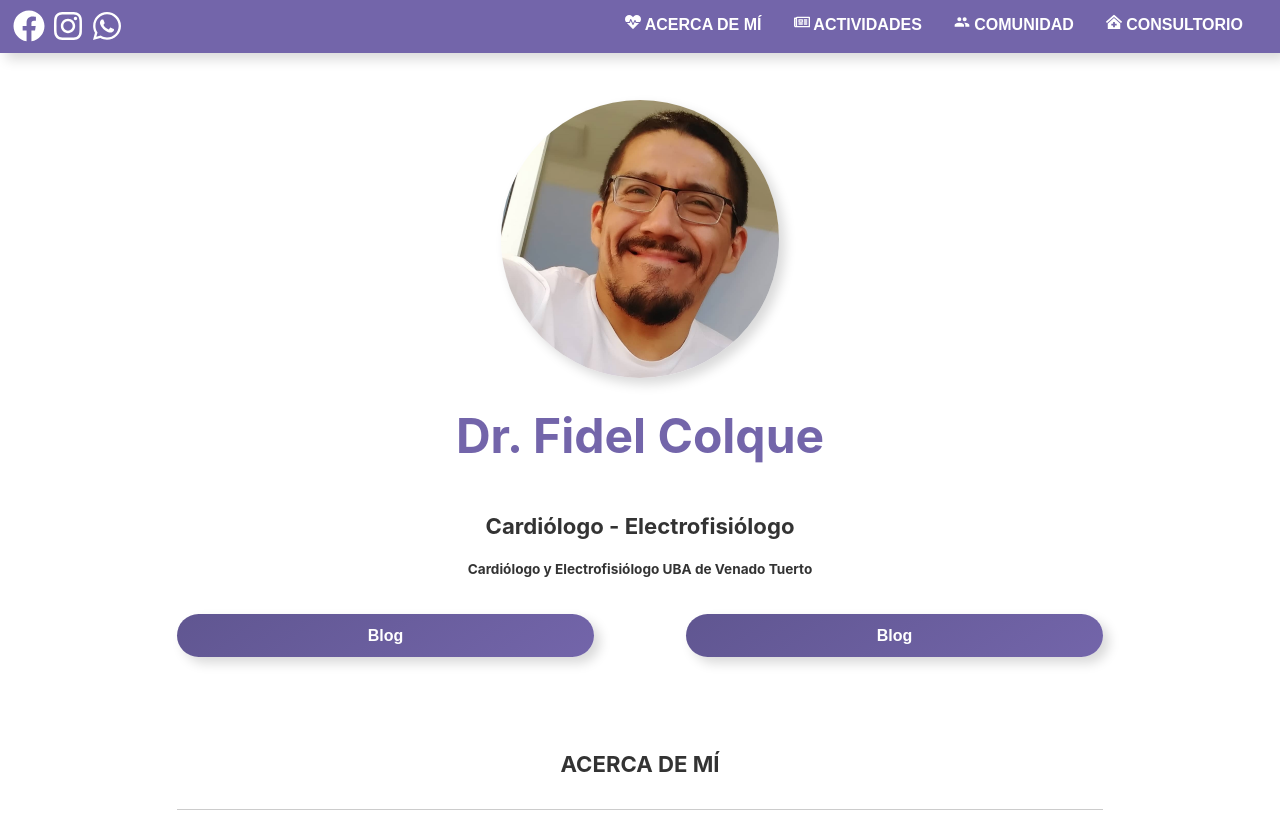
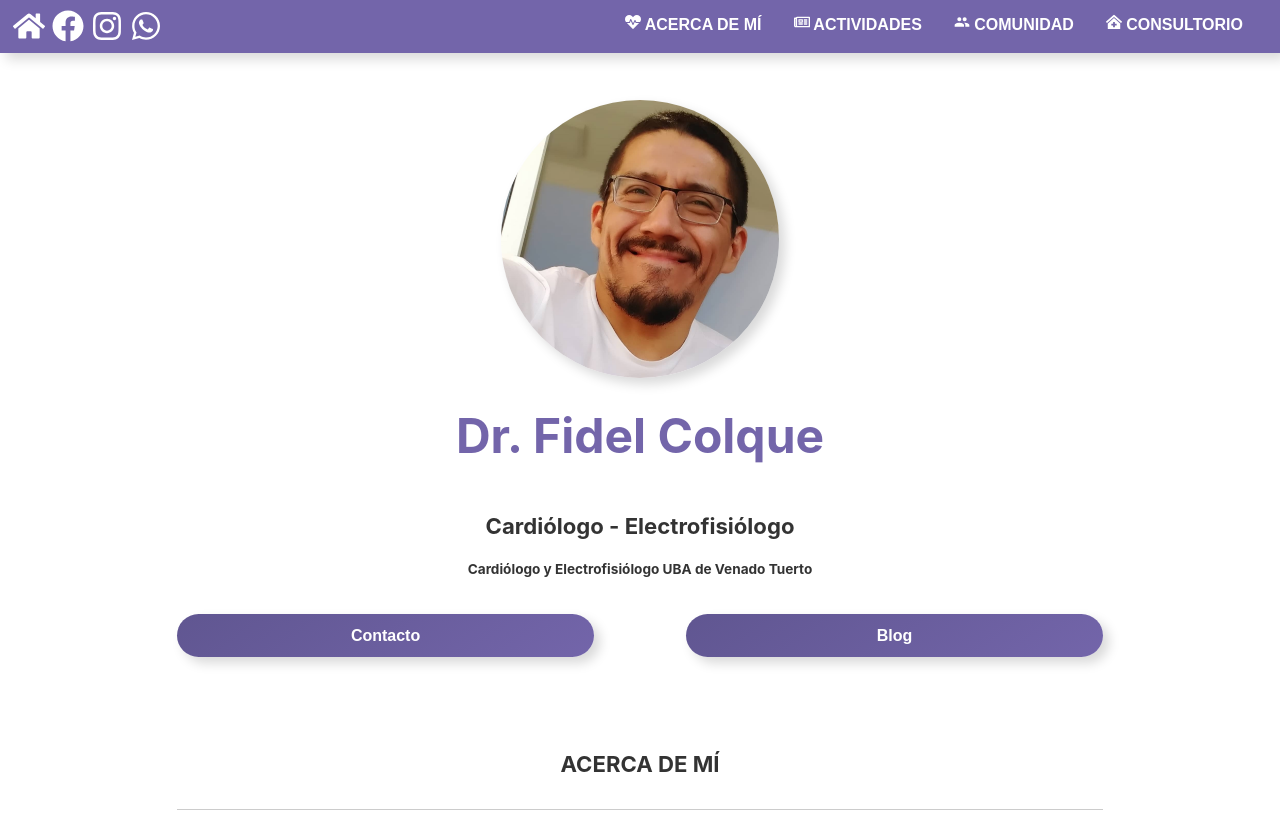
Before and after one commit to elraffa/colque, a Gatsby site: page / in a window 1280 px wide. Shown: the top 813 px of the page. Built offline with nearby package versions, Linux system fonts and the light colour scheme; Gatsby itself is replaced by a stand-in of ours; a web font is replaced by a local one.

Commit message:
new header stuff

```diff
--- a/src/components/header.js
+++ b/src/components/header.js
@@ -156,7 +156,7 @@ const Header = ({ siteTitle, siteDescription, siteTag }) => {
         >
           <Button
             buttonClass={"button-neu"}
-            buttonContent={"Blog"}
+            buttonContent={"Contacto"}
             buttonLink="/"
           />
           <Button
--- a/src/components/ui/MobileNavbar.js
+++ b/src/components/ui/MobileNavbar.js
@@ -6,6 +6,7 @@ import styled from "styled-components"
 import { FaFacebook } from "@react-icons/all-files/fa/FaFacebook"
 import { FaInstagram } from "@react-icons/all-files/fa/FaInstagram"
 import { FaWhatsapp } from "@react-icons/all-files/fa/FaWhatsapp"
+import { FaHome } from "@react-icons/all-files/fa/FaHome"
 import { FaHeartbeat } from "react-icons/fa"
 import { FaRegNewspaper } from "react-icons/fa"
 import { FaClinicMedical } from "react-icons/fa"
@@ -53,6 +54,9 @@ const MobileNavbar = props => {
       }}
     >
       <div className="social" style={{ fontSize: "2rem" }}>
+        <Link to="/">
+          <FaHome style={{ marginRight: "7px" }} />
+        </Link>
         <Link to="https://www.facebook.com/fidel.colque.779">
           <FaFacebook style={{ marginRight: "7px" }} />
         </Link>
```
